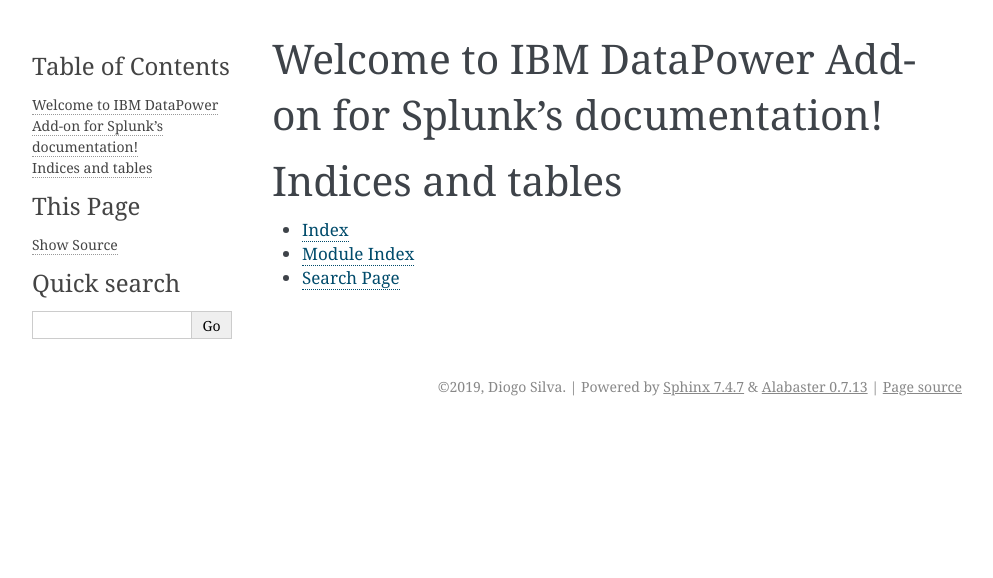
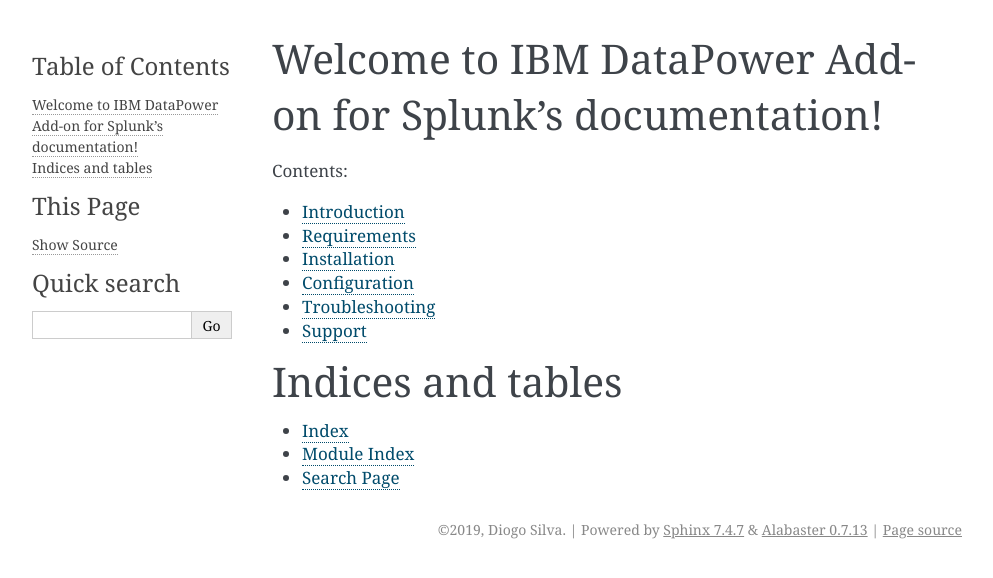
Before and after one commit to diogofgm/TA-ibm_datapower, a Sphinx documentation site: the page built from docs/source/index.rst, in a window 1280 px wide. Shown: the top 578 px of the page, without its empty margins (148-1141 px from the left). Built offline with Sphinx 7.4.7, drawn with Linux system fonts in a browser that asks for light colours.

Commit message:
updated docs

```diff
--- a/docs/source/index.rst
+++ b/docs/source/index.rst
@@ -7,8 +7,15 @@
 ===========================================================
 
 .. toctree::
-   :maxdepth: 2
+   :maxdepth: 1
    :caption: Contents:
+
+   introduction
+   requirements
+   installation
+   configuration
+   troubleshooting
+   support
 
 
 
--- a/docs/source/introduction.rst
+++ b/docs/source/introduction.rst
@@ -1,2 +1,2 @@
-About
-#####
+Introduction
+============
--- a/docs/source/releasenotes.rst
+++ b/docs/source/releasenotes.rst
@@ -1,6 +1,6 @@
 Release Notes
-#############
+=============
 
-v1.0.0 - August 2019
+v0.1.0 - August 2019
 --------------------
 - Public release
--- a/docs/source/requirements.rst
+++ b/docs/source/requirements.rst
@@ -1,5 +1,5 @@
 Requirements
-------------
+============
 
 - Splunk 7.0 or newer
 - IBM DataPower 7.5 or newer
--- a/docs/source/support.rst
+++ b/docs/source/support.rst
@@ -1,5 +1,5 @@
 Support
-#######
+=======
 
 You can file bug reports on our [GitHub issue tracker](https://github.com/diogofgm/TA-ibm_datapower/issues) and they will be addressed as soon as possible.
 **Support is a volunteer effort** and there is no guaranteed response time.
--- a/docs/source/troubleshooting.rst
+++ b/docs/source/troubleshooting.rst
@@ -1,2 +1,2 @@
 Troubleshooting
----------------
+===============
```
Also changed, not shown: docs/source/_index.rst (deleted, +0 -12 lines).
